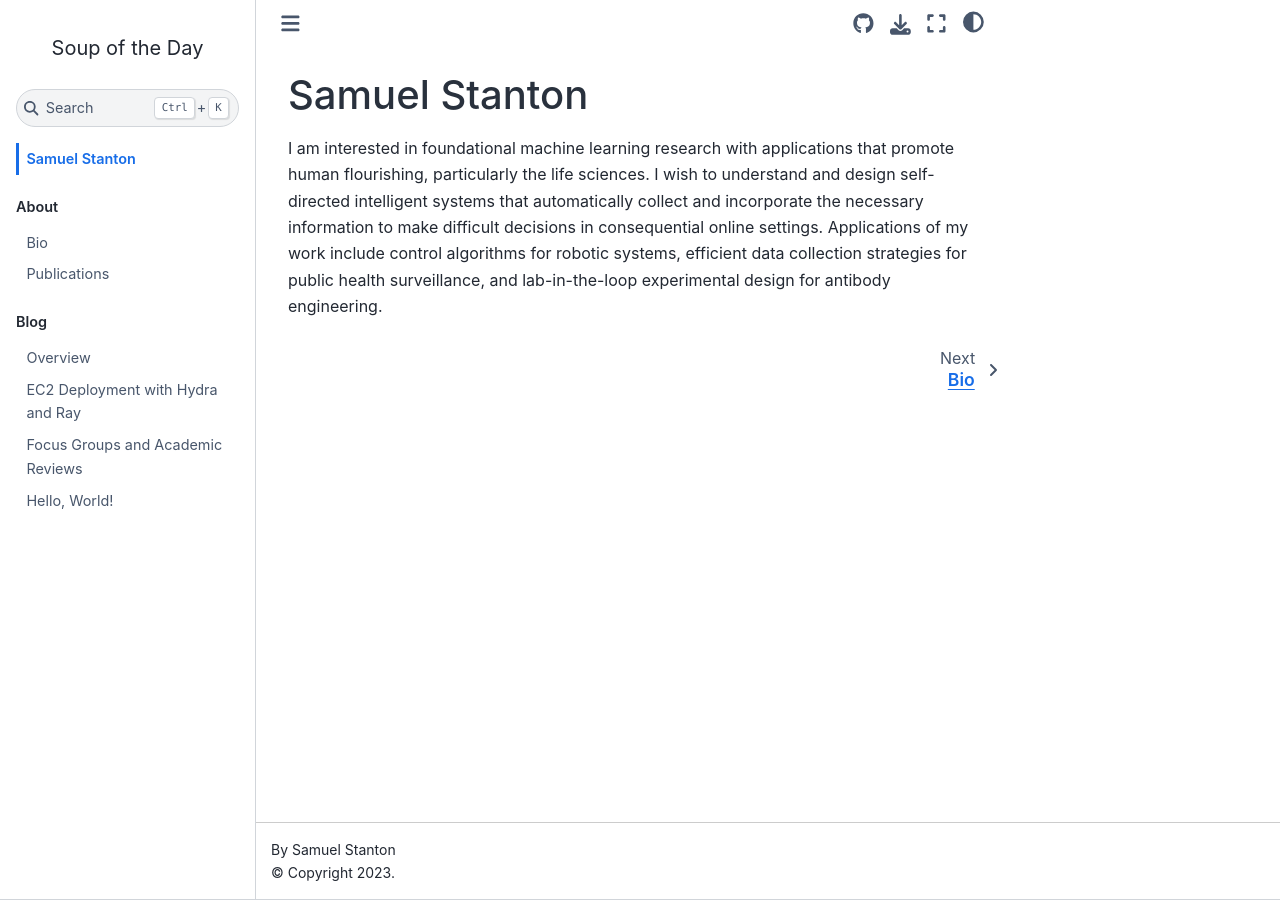
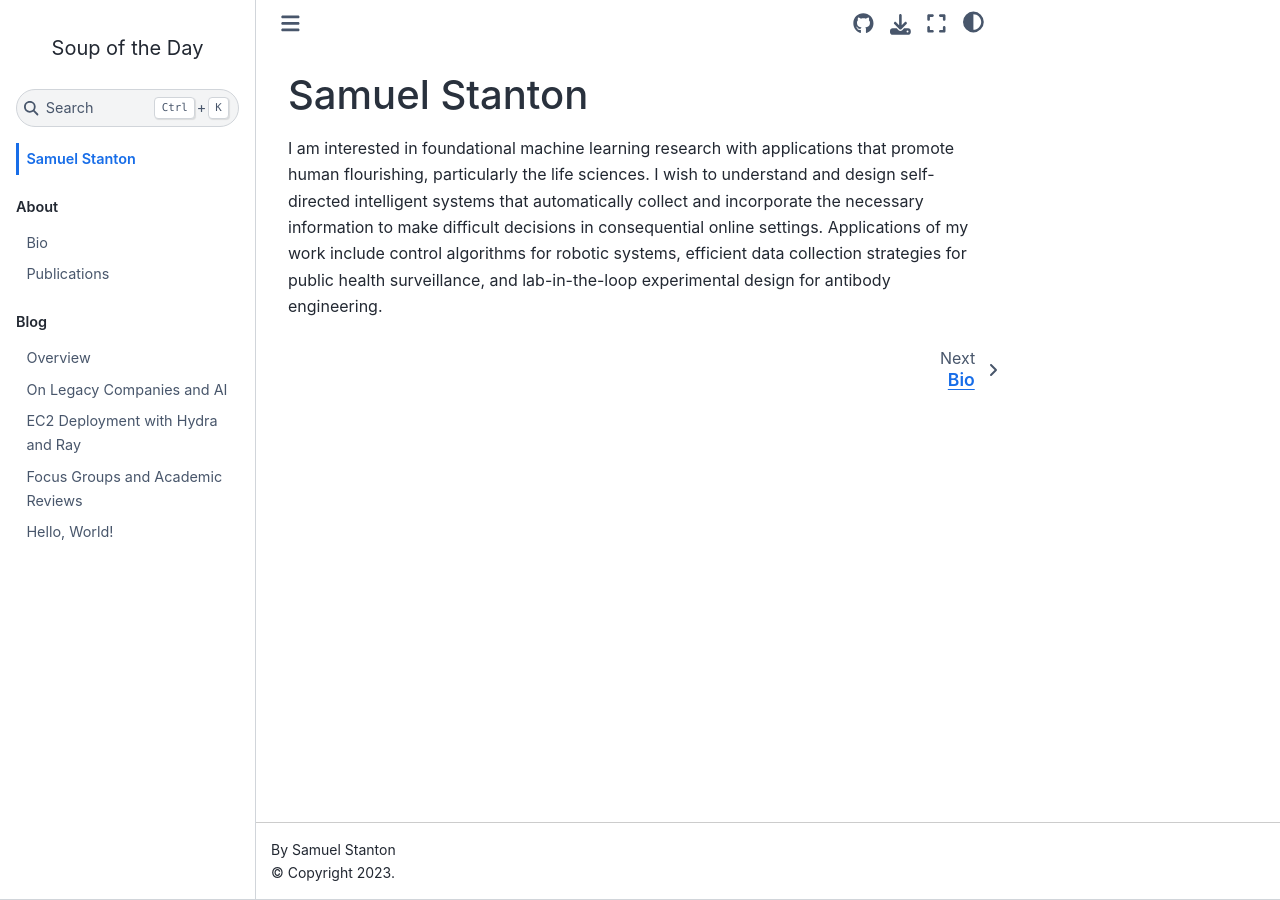
Before and after one commit to samuelstanton/samuelstanton.github.io, a Jupyter Book: the page built from index.md, in a window 1280 px wide. Built offline with Jupyter Book 1.0.4 settings and Sphinx 7.4.7 and the Sphinx Book theme 1.1.4, drawn with Linux system fonts in a browser that asks for light colours; comment, search, counter and statistics services are not loaded.

Commit message:
new blog post

```diff
--- a/_toc.yml
+++ b/_toc.yml
@@ -10,6 +10,7 @@ parts:
   - caption: Blog
     chapters:
       - file: blog/index
+      - file: blog/legacy-companies-and-ai
       - file: blog/ec2_scaling_with_hydra
       - file: blog/focus-groups-and-academic-reviews
       - file: blog/hello-world
```
